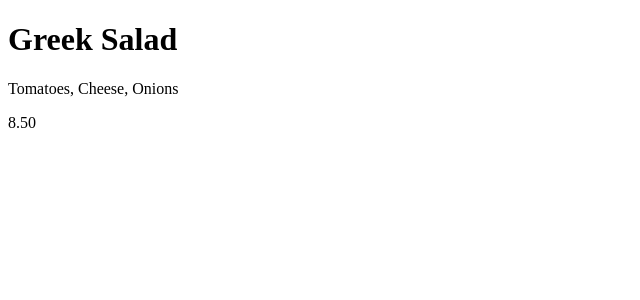
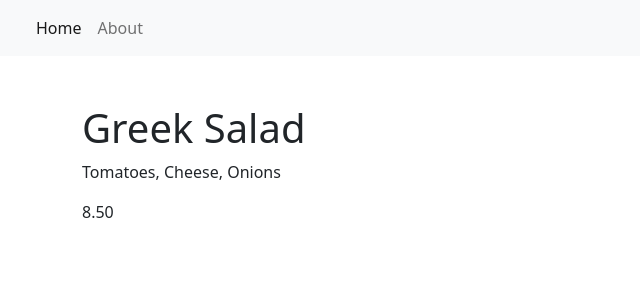
Before and after one commit to shimshim11/restaurant_menu, a Django app: page /item/1/ in a window 1280 px wide. Shown: the top 300 px of the page, without its empty margins (0-640 px from the left). Run offline with Django 4.2, Linux system fonts and the light colour scheme; data comes from the database, SQL or seed files in the repository; some libraries are stand-ins or nearby versions.

Commit message:
Added bootstrap styling to the menu

```diff
--- /dev/null
+++ b/restaurant_menu/templates/base.html
@@ -0,0 +1,38 @@
+<!DOCTYPE html>
+<html lang="en">
+    <head>
+        <meta charset="utf-8">
+        <meta name="viewport" content="width=device-width, initial-scale=1">
+        <link href="https://cdn.jsdelivr.net/npm/bootstrap@5.2.0-beta1/dist/css/bootstrap.min.css" rel="stylesheet" integrity="sha384-0evHe/X+R7YkIZDRvuzKMRqM+OrBnVFBL6DOitfPri4tjfHxaWutUpFmBp4vmVor" crossorigin="anonymous">
+        <title>Menu Products</title>
+    </head>
+    <body>
+        <nav class="navbar navbar-expand-lg bg-light">
+            <div class="container-fluid">
+                    <a class="navbar-brand" href="#"></a>
+
+                    <button class="navbar-toggler" type="button" data-bs-toggle="collapse" data-bs-target="#navbarNav" aria-controls="navbarNav" aria-expanded="false" aria-label="Toggle navigation">
+                         <span class="navbar-toggler-icon"></span>
+                    </button>
+                <div class="collapse navbar-collapse" id="navbarNav">
+                    <ul class="navbar-nav">
+                         <li class="nav-item">
+                            <a class="nav-link active" aria-current="page" href="{% url 'home' %}">Home</a>
+                        </li>
+                        <li class="nav-item">
+                            <a class="nav-link" aria-current="page" href="{% url 'home' %}">About</a>
+                        </li>
+                    </ul>
+                </div>
+            </div>
+        </nav>
+
+        {% block content %}
+        {% endblock content %}
+
+<!-- JavaScript Bundle with Popper -->
+             <script src="https://code.jquery.com/jquery-2.1.3.min.js"></script>
+        <script src="https://cdn.jsdelivr.net/npm/bootstrap@5.2.0-beta1/dist/js/bootstrap.bundle.min.js" integrity="sha384-pprn3073KE6tl6bjs2QrFaJGz5/SUsLqktiwsUTF55Jfv3qYSDhgCecCxMW52nD2" crossorigin="anonymous"></script>
+
+    </body>
+</html>
--- a/restaurant_menu/templates/menu_item_detail.html
+++ b/restaurant_menu/templates/menu_item_detail.html
@@ -1,12 +1,8 @@
-<!DOCTYPE html>
-<html lang="en">
-<head>
-    <meta charset="UTF-8">
-    <title>Title</title>
-</head>
-<body>
-    <h1>{{ item.meal }}</h1>
-    <p>{{ item.description }}</p>
-    <p>{{ item.price }}</p>
-</body>
-</html>
+{% extends 'base.html' %}
+{% block content %}
+    <div class="container">
+        <h1 class="pt-5">{{ item.meal }}</h1>
+        <p>{{ item.description }}</p>
+        <p>{{ item.price }}</p>
+    </div>
+{% endblock content %}
```
Also changed, not shown: restaurant_menu/templates/index.html (+18 -10 lines).
